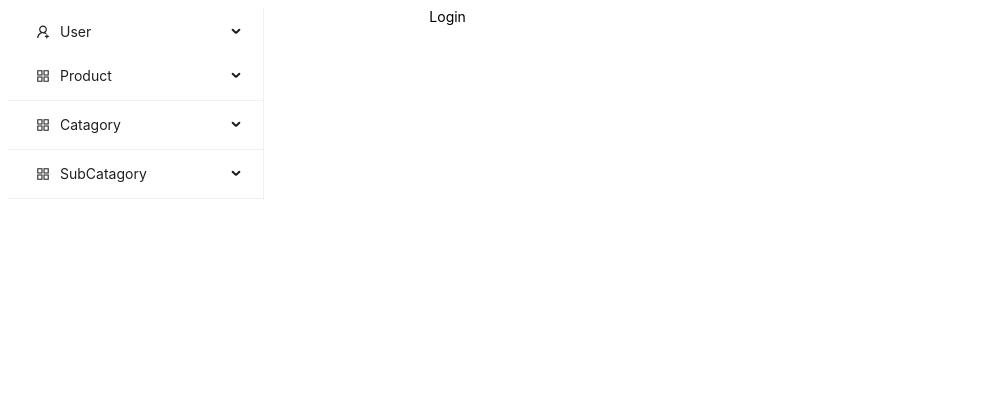
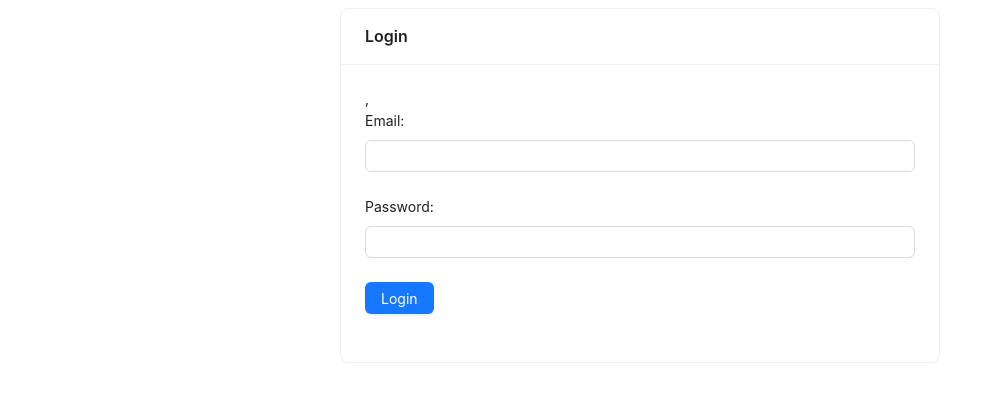
Before and after one commit to RezaualHossenSunny/orebi_dashboard, a React (Vite) app: page /login in a window 1280 px wide. Shown: the top 402 px of the page, without its empty margins (0-995 px from the left). Built offline with nearby package versions, Linux system fonts and the light colour scheme.

Commit message:
day 8 done

```diff
--- a/src/App.jsx
+++ b/src/App.jsx
@@ -16,8 +16,8 @@ const router = createBrowserRouter(
   createRoutesFromElements(
     <Route>
       <Route path="/registration" element={<Registration />}></Route>
+      <Route path="/login" element={<Login />}></Route>
       <Route path="/" element={<Home />}>
-        <Route path="/login" element={<Login />}></Route>
         <Route path="/addprodacet" element={<Addprodact />}></Route>
         <Route path="/allproducat" element={<Allprodect />}></Route>
         <Route path="/allvariant" element={<Allvariant />}></Route>
--- a/src/Component/Login.jsx
+++ b/src/Component/Login.jsx
@@ -1,8 +1,126 @@
-import React from 'react'
+import React, { useState } from 'react'
+import Card from 'antd/es/card/Card';
 
+
+
+import {
+  Alert,
+  Button,
+
+  Form,
+  Input,
+
+} from 'antd';
+import axios from 'axios';
+import { useNavigate } from 'react-router-dom';
 const Login = () => {
+
+  const [eror,Seteror]=useState('');
+  const [sucess,Setsucess]=useState('');
+
+  const [loginData,setloginData]=useState({
+
+    email:'',
+    password:''
+
+  });
+
+const navigate=useNavigate();
+
+  const handleChange = (e) => {
+    console.log(e);
+    const name = e.target.name;
+    const value = e.target.value;
+
+    setloginData({...loginData,[name]:value})
+
+  }
+
+const handleSignin= async()=>{
+  const data =await axios.post("http://localhost:3000/api/v1/authtication/login",{
+
+    email:loginData.email,
+    password:loginData.password
+  })
+  console.log(data);
+  if(data.data.error){
+    Seteror(data.data.error);
+
+
+  } else{
+    if(data.data.role=="member"){
+      Seteror("this admin panel is for only admin && mercent")
+    }else{
+
+      Setsucess(data.data.success);
+      Seteror('')
+      setTimeout(() => {
+        navigate('/')
+      }, 2000);
+    }
+
+  }
+}
+
   return (
-    <div>Login</div>
+    <div>
+      <Card
+        title="Login"
+
+        style={{
+          width: 600,
+          margin: "auto"
+        }}
+
+      >
+{
+      eror &&
+
+      <Alert message={eror} type="error" showIcon />
+    },
+    {
+      sucess &&
+      <Alert message={sucess} type="success" showIcon />
+    }
+        <Form
+          labelCol={{
+            span: 24,
+          }}
+          wrapperCol={{
+            span: 24,
+          }}
+          layout="vertical"
+          style={{
+            maxWidth: 600,
+
+          }}
+        >
+
+
+
+
+          <Form.Item label="Email:">
+            <Input name='email' onChange={handleChange} />
+          </Form.Item>
+
+
+
+          <Form.Item label="Password:">
+            <Input name='password' onChange={handleChange} />
+          </Form.Item>
+
+
+          <Form.Item>
+            <Button onClick={handleSignin} type='primary'>Login </Button>
+          </Form.Item>
+
+
+
+
+
+        </Form>
+      </Card>
+    </div>
   )
 }
 
```
